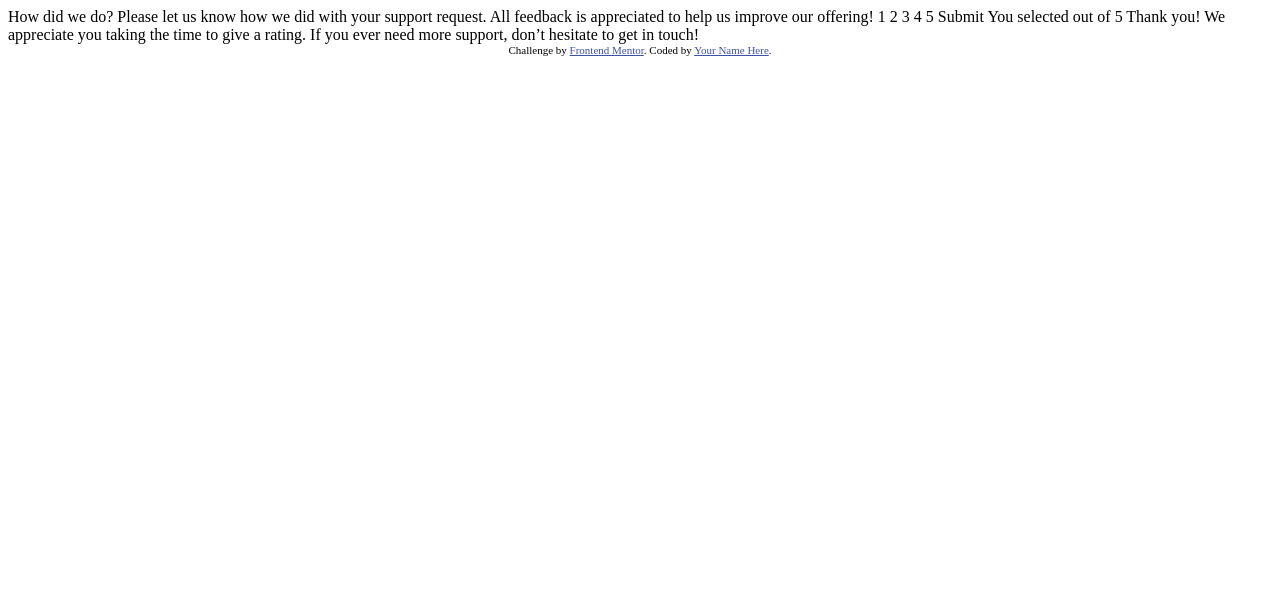
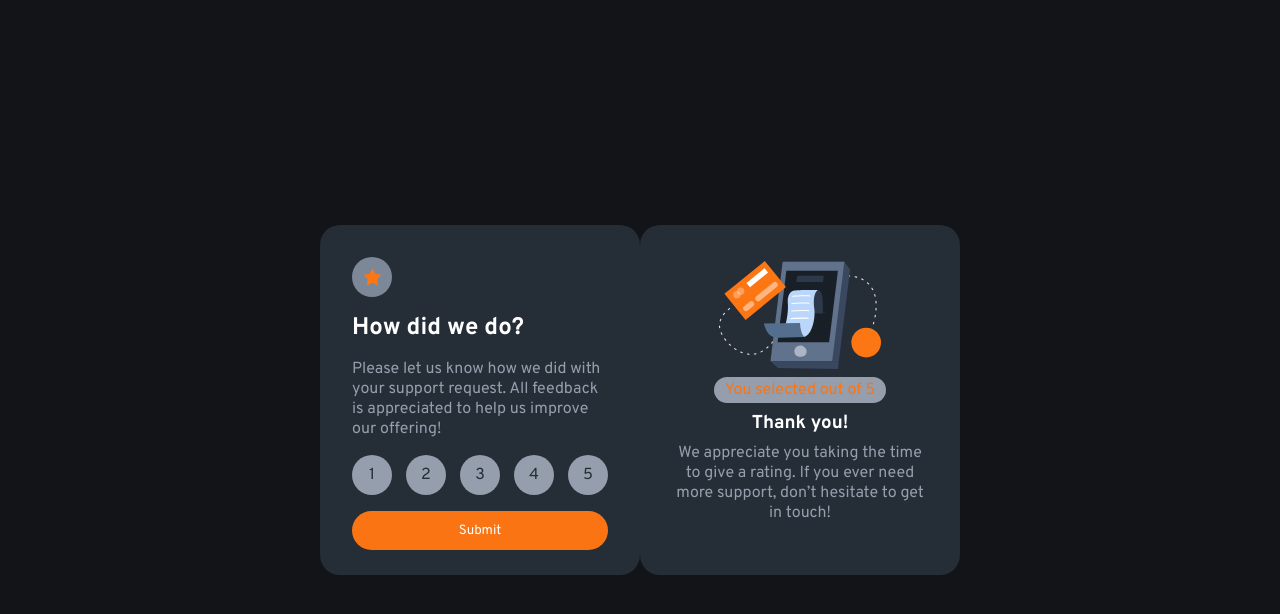
Before and after one commit to Ruud1990/rating-component-frontend-mentor-challenge, a plain HTML site: page index.html in a window 1280 px wide. Drawn offline with Linux system fonts and the light colour scheme.

Commit message:
added content and styles

```diff
--- /dev/null
+++ b/css/main.css
@@ -0,0 +1,128 @@
+:root {
+    --clr-primary-orange: hsl(25, 97%, 53%);
+    --clr-white: hsl(0, 0%, 100%);
+    --clr-LightGrey: hsl(217, 12%, 63%);
+    --clr-MediumGrey: hsl(216, 12%, 54%);
+    --clr-DarkBlue: hsl(213, 19%, 18%);
+    --clr-VeryDarkBlue: hsl(216, 12%, 8%);
+    --fs-standardFontSize: 15px;
+}
+
+* {
+    font-family: 'Overpass', sans-serif;
+    box-sizing: border-box;
+    margin: 0;
+    padding: 0;
+}
+
+
+main {
+    display: flex;
+    align-items: center;
+    justify-content: center;
+    background-color: var(--clr-VeryDarkBlue);
+    min-height: 100vh;
+}
+
+.ranking-container {
+    position: relative;
+    width: 320px;
+    min-height: 350px;
+    background-color: var(--clr-DarkBlue);
+    padding: 2rem;
+    border-radius: 20px;
+}
+
+
+.img-container {
+    display: flex;
+    align-items: center;
+    justify-content:center;
+    width: 40px;
+    height: 40px;
+    border-radius:50%;
+    background-color: var(--clr-MediumGrey);
+}
+
+
+ul {
+    display: flex;
+    justify-content: space-between;
+    gap: 0.3rem;
+}
+
+li {
+    display: flex;
+    align-items: center;
+    justify-content: center;
+    width: 40px;
+    height: 40px;
+    border-radius: 50%;
+    background-color: var(--clr-LightGrey);
+    color: var(--clr-DarkBlue);
+}
+
+li:hover {
+    background-color: var(--clr-primary-orange)
+}
+
+li:active {
+    background-color: var(--clr-white);
+}
+
+h2 {
+    color: var(--clr-white);
+    margin: 1rem auto;
+}
+
+p {
+    color: var(--clr-LightGrey);
+    margin-bottom: 1rem;
+}
+
+.submit-btn {
+    position: absolute;
+    background-color: var(--clr-primary-orange);
+    color: var(--clr-white);
+    width: 80%;
+    margin: 1rem auto;
+    padding: 0.7rem;
+    border: none;
+    border-radius: 20px;
+    left: 50%;
+    transform: translateX(-50%);
+}
+
+.submit-btn:hover {
+    background-color: var(--clr-white);
+    color: var(--clr-primary-orange)
+}
+
+.thanks-container {
+    position: relative;
+    width: 320px;
+    min-height: 350px;
+    background-color: var(--clr-DarkBlue);
+    padding: 2rem;
+    border-radius: 20px;
+    display: flex;
+    flex-direction: column;
+    align-items: center;
+    justify-content: center;
+    gap: 0.5rem;
+}
+
+.choice-container {
+    background-color: var(--clr-LightGrey);
+    color: var(--clr-primary-orange);
+    border-radius: 15px;
+    padding: 0.2rem 0.7rem;
+}
+
+.thanks-container p {
+    text-align: center;
+}
+
+h3 {
+    color: var(--clr-white);
+}
--- a/index.html
+++ b/index.html
@@ -5,45 +5,46 @@
   <meta name="viewport" content="width=device-width, initial-scale=1.0"> <!-- displays site properly based on user's device -->
 
   <link rel="icon" type="image/png" sizes="32x32" href="./images/favicon-32x32.png">
+  <link href="https://fonts.googleapis.com/css2?family=Overpass:wght@400;700&display=swap" rel="stylesheet">
+  <link rel="stylesheet" href="/css/main.css">
 
   <title>Frontend Mentor | Interactive rating component</title>
-
-  <!-- Feel free to remove these styles or customise in your own stylesheet 👍 -->
-  <style>
-    .attribution { font-size: 11px; text-align: center; }
-    .attribution a { color: hsl(228, 45%, 44%); }
-  </style>
 </head>
 <body>
-
-  <!-- Rating state start -->
-
-  How did we do?
-
-  Please let us know how we did with your support request. All feedback is appreciated
-  to help us improve our offering!
-
-  1 2 3 4 5
-
-  Submit
-
-  <!-- Rating state end -->
-
-  <!-- Thank you state start -->
-
-  You selected <!-- Add rating here --> out of 5
-
-  Thank you!
-
-  We appreciate you taking the time to give a rating. If you ever need more support,
-  don’t hesitate to get in touch!
-
-  <!-- Thank you state end -->
+<main>
+  <div class="ranking-container">
+    <div class="img-container">
+      <img src="/images/icon-star.svg" alt="star">
+    </div>
+    <h2>How did we do?</h2>
+    <p>Please let us know how we did with your support request. All feedback is appreciated
+    to help us improve our offering!</p>
+    <div class="rates-container">
+      <ul>
+        <li>1</li>
+        <li>2</li>
+        <li>3</li>
+        <li>4</li>
+        <li>5</li>
+      </ul>
+    </div>
+    <button class="submit-btn">Submit</button>
+  </div>
+  <div class="thanks-container">
+    <img src="/images/illustration-thank-you.svg" alt="mobile phone">
+    <div class="choice-container">
+      You selected <!-- Add rating here --> out of 5
+    </div>
+    <h3> Thank you!</h3>
+    <p>We appreciate you taking the time to give a rating. If you ever need more support,
+    don’t hesitate to get in touch!
+    </p>
+  </div>
+</main>
 
 
-  <div class="attribution">
-    Challenge by <a href="https://www.frontendmentor.io?ref=challenge" target="_blank">Frontend Mentor</a>.
-    Coded by <a href="#">Your Name Here</a>.
-  </div>
+
+
+ <script type="text/javascript" href="/js/main.js"></script>
 </body>
 </html>
```
Also changed, not shown: js/main.js (added).
